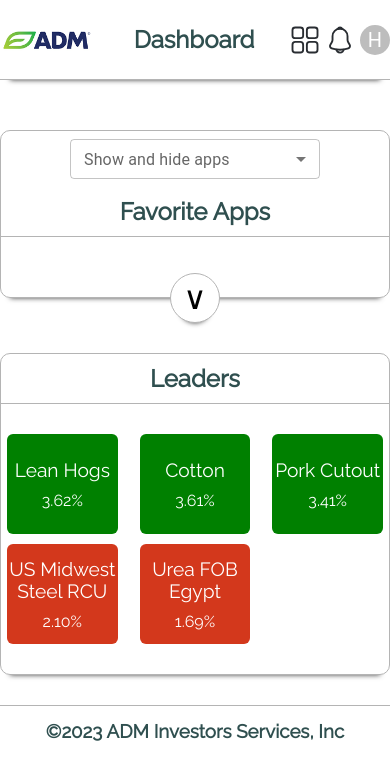
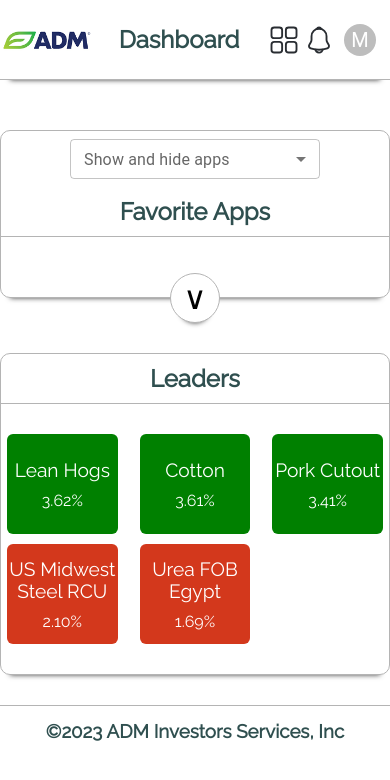
Before and after one commit to TomaszHanasz/company-dashboard, a React (Create React App) app: page / in a window 390 px wide. Shown: the top 780 px of the page. Built offline with nearby package versions, Linux system fonts and the light colour scheme.

Commit message:
user menu update

```diff
--- a/src/components/leaders/Leaders.jsx
+++ b/src/components/leaders/Leaders.jsx
@@ -1,18 +1,9 @@
-import React, { useContext, useState } from "react";
+import React, { useContext } from "react";
 import { ThemeContext } from "../../App";
 import "./leaders.style.css";
 
 const Leaders = () => {
   const { theme } = useContext(ThemeContext);
-  const [flipped, setFlipped] = useState("front");
-
-  const onFlipHandler = () => {
-    setFlipped("back");
-    if (flipped === "back") {
-      setFlipped("front");
-    }
-    console.log(flipped);
-  };
 
   return (
     <div className={`leaders__container home-menus-${theme}`}>
--- a/src/components/navBar/NavBar.jsx
+++ b/src/components/navBar/NavBar.jsx
@@ -1,22 +1,15 @@
 import React, { useContext } from "react";
 import bell from "../../images/notification-svgrepo-com.svg";
 import bellGrey from "../../images/notification-svgrepo-com (1).svg";
-import Avatar from "@mui/material/Avatar";
 import Logo from "../../images/logo.png";
 import squaresGreen from "../../images/element-3-svgrepo-com (2).svg";
 import squares from "../../images/element-3-svgrepo-com (1).svg";
 import "./navBar.style.css";
 import { ThemeContext } from "../../App";
+import UserMenu from "../userMenu/UserMenu";
 
 const NavBar = () => {
-  const { theme, setTheme } = useContext(ThemeContext);
-
-  const onClickTheme = () => {
-    setTheme("dark");
-    if (theme === "dark") {
-      setTheme("light");
-    }
-  };
+  const { theme } = useContext(ThemeContext);
 
   return (
     <div className={`navigation-bar navbar-${theme}`}>
@@ -33,9 +26,7 @@
           className="navbar__icon"
           alt="notifications"
         />
-        <Avatar onClick={onClickTheme} style={{ width: 30, height: 30 }}>
-          H
-        </Avatar>
+        <UserMenu/>
       </div>
     </div>
   );
--- a/src/components/navBar/navBar.style.css
+++ b/src/components/navBar/navBar.style.css
@@ -41,6 +41,11 @@
   color: #f4f4f4;
 }
 
+#root > div > div > div.navigation-bar.navbar-light > div > div > button {
+  margin-left: 0px;
+}
+
+
 @media screen and (max-width: 750px) {
   .navigation-bar {
     justify-content: space-between;
@@ -61,7 +66,7 @@
 
   .navigation-bar__right {
     gap: 5px;
-    width: 100px;
+    /* width: 100px; */
     justify-content: center;
   }
 }
--- a/src/components/selectMenu/SelectMenu.jsx
+++ b/src/components/selectMenu/SelectMenu.jsx
@@ -35,7 +35,7 @@
 
   return (
     <div className="select-menu">
-      <FormControl size="small" sx={{ m: 1, width: 250 }}>
+      <FormControl size="small" sx={{ m: 1, width: 250 }} color="success">
         <InputLabel id="demo-multiple-checkbox-label">
           Show and hide apps
         </InputLabel>
--- /dev/null
+++ b/src/components/userMenu/UserMenu.jsx
@@ -0,0 +1,88 @@
+import * as React from 'react';
+import { useContext } from 'react';
+import { ThemeContext } from '../../App';
+import Box from '@mui/material/Box';
+import Avatar from '@mui/material/Avatar';
+import Menu from '@mui/material/Menu';
+import MenuItem from '@mui/material/MenuItem';
+import ListItemIcon from '@mui/material/ListItemIcon';
+import Divider from '@mui/material/Divider';
+import IconButton from '@mui/material/IconButton';
+import Tooltip from '@mui/material/Tooltip';
+import PersonAdd from '@mui/icons-material/PersonAdd';
+import Settings from '@mui/icons-material/Settings';
+import Logout from '@mui/icons-material/Logout';
+
+export default function UserMenu() {
+  const [anchorEl, setAnchorEl] = React.useState(null);
+  const open = Boolean(anchorEl);
+  const handleClick = (event) => {
+    setAnchorEl(event.currentTarget);
+  };
+  const handleClose = () => {
+    setAnchorEl(null);
+  };
+
+  const { theme, setTheme } = useContext(ThemeContext);
+
+  const onClickTheme = () => {
+    setTheme("dark");
+    if (theme === "dark") {
+      setTheme("light");
+    }
+  };
+
+  return (
+    <React.Fragment>
+      <Box sx={{ display: 'flex', alignItems: 'center', textAlign: 'center' }}>
+        <Tooltip title="Account settings">
+          <IconButton
+            onClick={handleClick}
+            size="small"
+            sx={{ ml: 2 }}
+            aria-controls={open ? 'account-menu' : undefined}
+            aria-haspopup="true"
+            aria-expanded={open ? 'true' : undefined}
+          >
+            <Avatar sx={{ width: 32, height: 32 }}>M</Avatar>
+          </IconButton>
+        </Tooltip>
+      </Box>
+      <Menu
+        anchorEl={anchorEl}
+        id="account-menu"
+        open={open}
+        onClose={handleClose}
+        onClick={handleClose}
+        transformOrigin={{ horizontal: 'right', vertical: 'top' }}
+        anchorOrigin={{ horizontal: 'right', vertical: 'bottom' }}
+      >
+        <MenuItem onClick={handleClose}>
+            Profile
+        </MenuItem>
+        <MenuItem onClick={handleClose}>
+            My account
+        </MenuItem>
+        <Divider />
+        <MenuItem onClick={onClickTheme}>
+          <ListItemIcon>
+            <PersonAdd fontSize="small" />
+          </ListItemIcon>
+          Switch Theme
+        </MenuItem>
+        <MenuItem onClick={handleClose}>
+          <ListItemIcon>
+            <Settings fontSize="small" />
+          </ListItemIcon>
+          Settings
+        </MenuItem>
+        <MenuItem onClick={handleClose}>
+          <ListItemIcon>
+            <Logout fontSize="small" />
+          </ListItemIcon>
+          Logout
+        </MenuItem>
+      </Menu>
+    </React.Fragment>
+  );
+}
```
